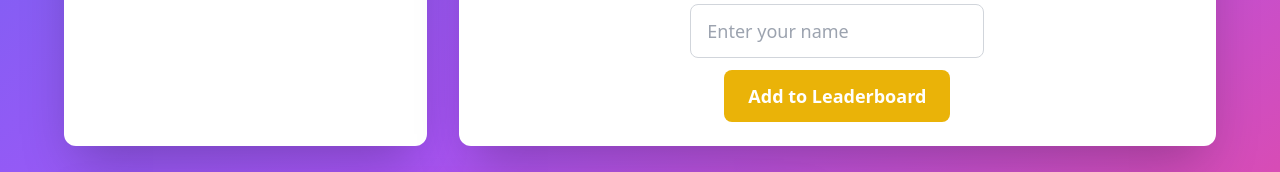
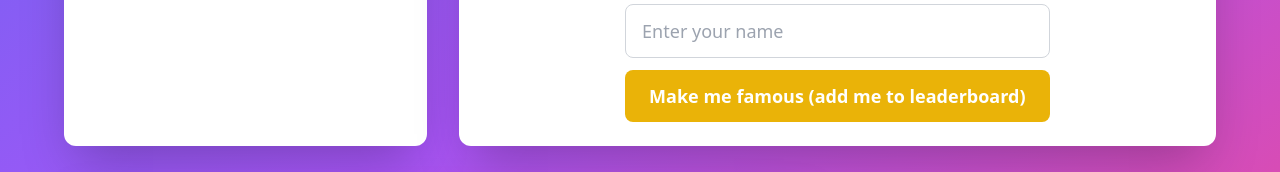
Before and after one commit to severin12am/FactFrenzy2, a React (Vite) app in the folder project/: page / in a window 1280 px wide. Both pictures are taken after a click on the button "Leaderboard". Shown: the part 448-620 px from the top of the page. Built offline with nearby package versions, Linux system fonts and the light colour scheme; no server answers; the database is empty.

Commit message:
Update App.tsx

```diff
--- a/project/src/App.tsx
+++ b/project/src/App.tsx
@@ -290,7 +290,7 @@ function App() {
                       onClick={() => updateLeaderboard(nameInput)}
                       className="bg-yellow-500 text-white px-4 sm:px-6 py-2 sm:py-3 rounded-lg font-semibold hover:bg-yellow-600 transition-colors text-base sm:text-lg"
                     >
-                      Add to Leaderboard
+                      Make me famous (add me to leaderboard)
                     </button>
                   </div>
                 </div>
```
